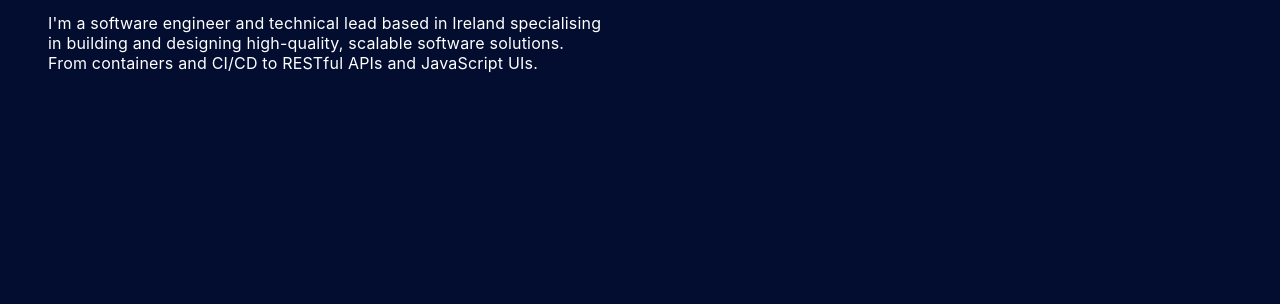
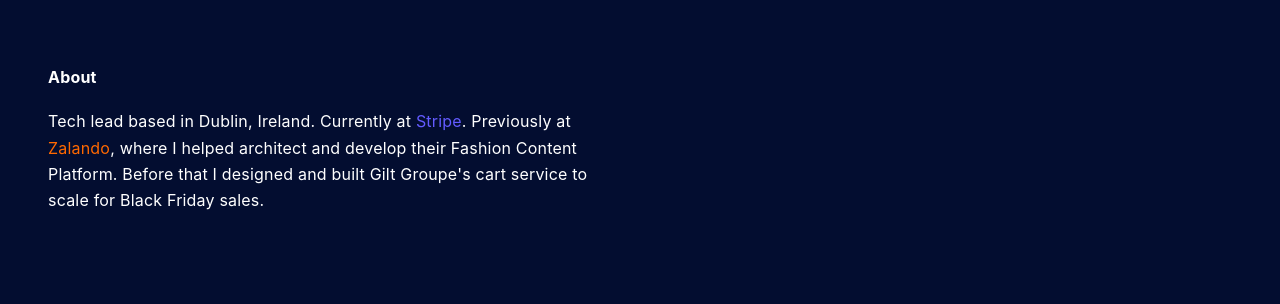
Before and after one commit to grahamar/grhodes.io, a Gatsby site: page / in a window 1280 px wide. Shown: the part 417-721 px from the top of the page. Built offline with nearby package versions, Linux system fonts and the light colour scheme; Gatsby itself is replaced by a stand-in of ours.

Commit message:
update about

```diff
--- a/gatsby-config.js
+++ b/gatsby-config.js
@@ -1,7 +1,7 @@
 module.exports = {
   siteMetadata: {
     title: 'Graham Rhodes',
-    description: 'Software Engineer @ Flow, Dublin',
+    description: 'Software Engineer @ Stripe, Dublin',
   },
   plugins: [
     'gatsby-remark-reading-time',
--- a/package.json
+++ b/package.json
@@ -34,9 +34,11 @@
     "babel-plugin-styled-components": "^1.10.0",
     "eslint": "^5.14.1",
     "eslint-config-prettier": "^4.0.0",
+    "eslint-config-react-app": "^6.0.0",
     "eslint-config-xo": "^0.26.0",
     "eslint-config-xo-react": "^0.18.0",
     "eslint-plugin-react": "^7.12.4",
+    "eslint-plugin-react-hooks": "^4.2.0",
     "gatsby": "2.1.17",
     "gatsby-image": "^2.0.23",
     "gatsby-plugin-google-analytics": "^2.0.14",
--- a/src/components/Footer.js
+++ b/src/components/Footer.js
@@ -1,12 +1,14 @@
-import React from 'react'
-import { Box } from 'rebass'
-import { Footer } from '../styles'
-import SocialIcons from './SocialIcons'
+import React from 'react';
+import { Box } from 'rebass';
+import { Footer } from '../styles';
+import SocialIcons from './SocialIcons';
 
-export default props => (
+const FooterComponent = props => (
   <Footer {...props}>
     <Box mt={['3em', 0]} pl={[0, '2em']}>
       <SocialIcons />
     </Box>
   </Footer>
-)
+);
+
+export default FooterComponent;
--- a/src/components/Hello/index.js
+++ b/src/components/Hello/index.js
@@ -1,6 +1,6 @@
-import React from 'react'
-import { Box } from 'rebass'
-import { Logo, HiLine, BuildLine, Company } from './styles'
+import React from 'react';
+import { Box } from 'rebass';
+import { Logo, HiLine, BuildLine } from './styles';
 
 export default class Hello extends React.Component {
   render() {
@@ -9,14 +9,7 @@ export default class Hello extends React.Component {
         <HiLine>Hi, I&#39;m</HiLine>
         <Logo>Graham Rhodes.</Logo>
         <BuildLine>I build software and teams to solve problems.</BuildLine>
-        <p>
-          I&#39;m a software engineer and technical lead based in Ireland specialising
-          <br />
-          in building and designing high-quality, scalable software solutions.
-          <br />
-          From containers and CI/CD to RESTful APIs and JavaScript UIs.
-        </p>
       </Box>
-    )
+    );
   }
 }
--- a/src/pages/index.js
+++ b/src/pages/index.js
@@ -1,14 +1,34 @@
 import React from 'react';
-import { HeroSection, Content } from '../styles';
+import styled from 'styled-components';
+
 import Hello from '../components/Hello';
 import Footer from '../components/Footer';
 import Layout from '../components/Layout';
+import { HeroSection, Content, SectionBox, Paragraph } from '../styles';
+
+const Stripe = styled.span`
+  color: #635bff;
+`;
+
+const Zalando = styled.span`
+  color: #ff6800;
+`;
 
 const IndexPage = () => (
   <Layout>
     <Content>
       <HeroSection>
         <Hello />
+        <SectionBox>
+          <h4>About</h4>
+          <Paragraph mb={4}>
+            Tech lead based in Dublin, Ireland. Currently at{' '}
+            <Stripe>Stripe</Stripe>. Previously at <Zalando>Zalando</Zalando>,
+            where I helped architect and develop their Fashion Content Platform.
+            Before that I designed and built Gilt Groupe&#39;s cart service to
+            scale for Black Friday sales.
+          </Paragraph>
+        </SectionBox>
 
         <Footer />
       </HeroSection>
```
Also changed, not shown: 1 other file.
